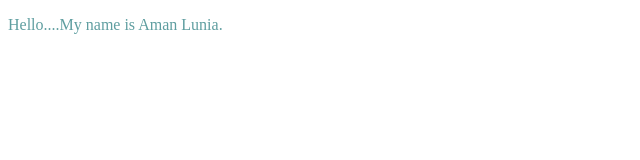
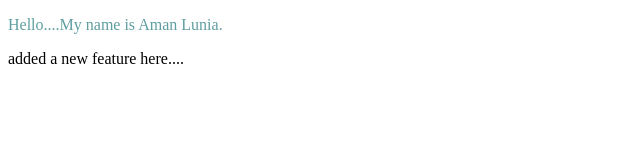
Before and after one commit to Aman07102001/Local_Repo, a plain HTML site: page index.html in a window 1280 px wide. Shown: the whole page, without its empty margins (0-640 px from the left). Drawn offline with Linux system fonts and the light colour scheme.

Commit message:
add new feature

```diff
--- a/index.html
+++ b/index.html
@@ -10,5 +10,6 @@
     <p>
         Hello....My name is Aman Lunia.
     </p>
+    <span> added a new feature here....</span>
 </body>
 </html>
```
